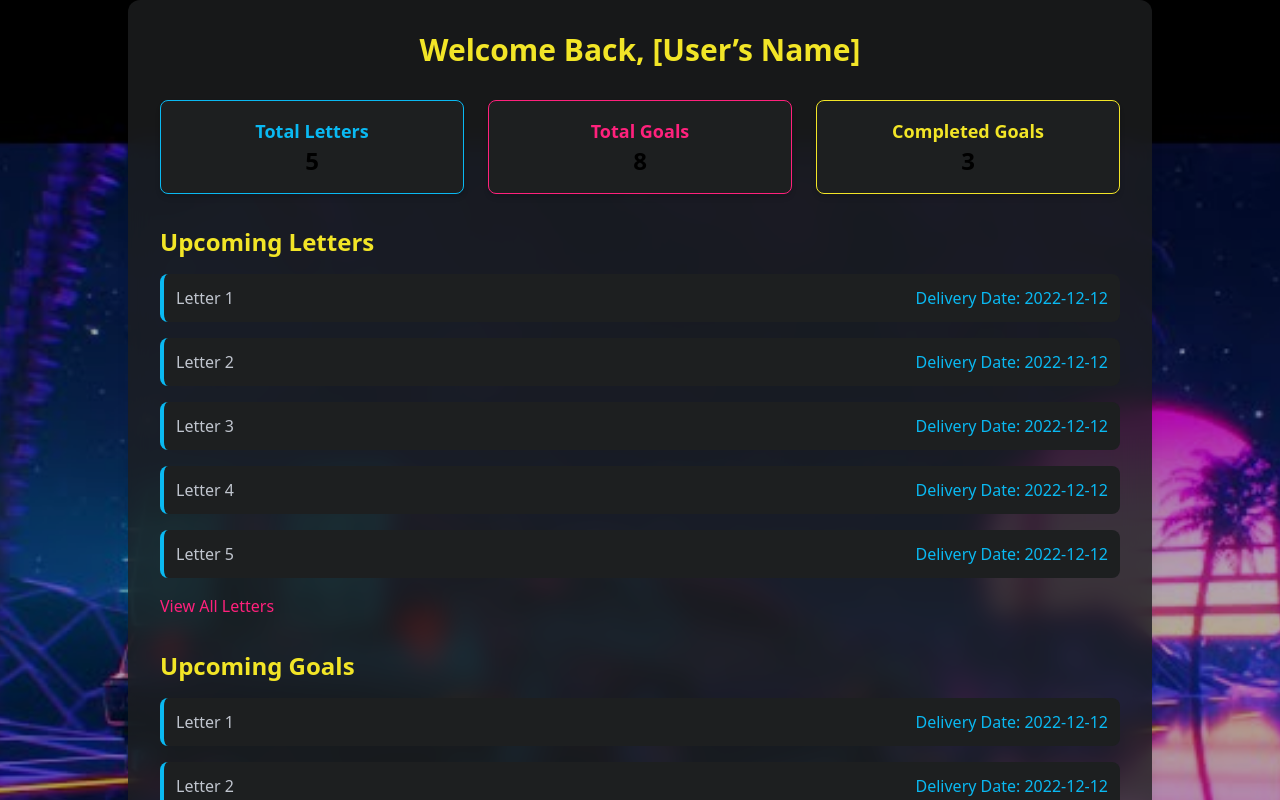
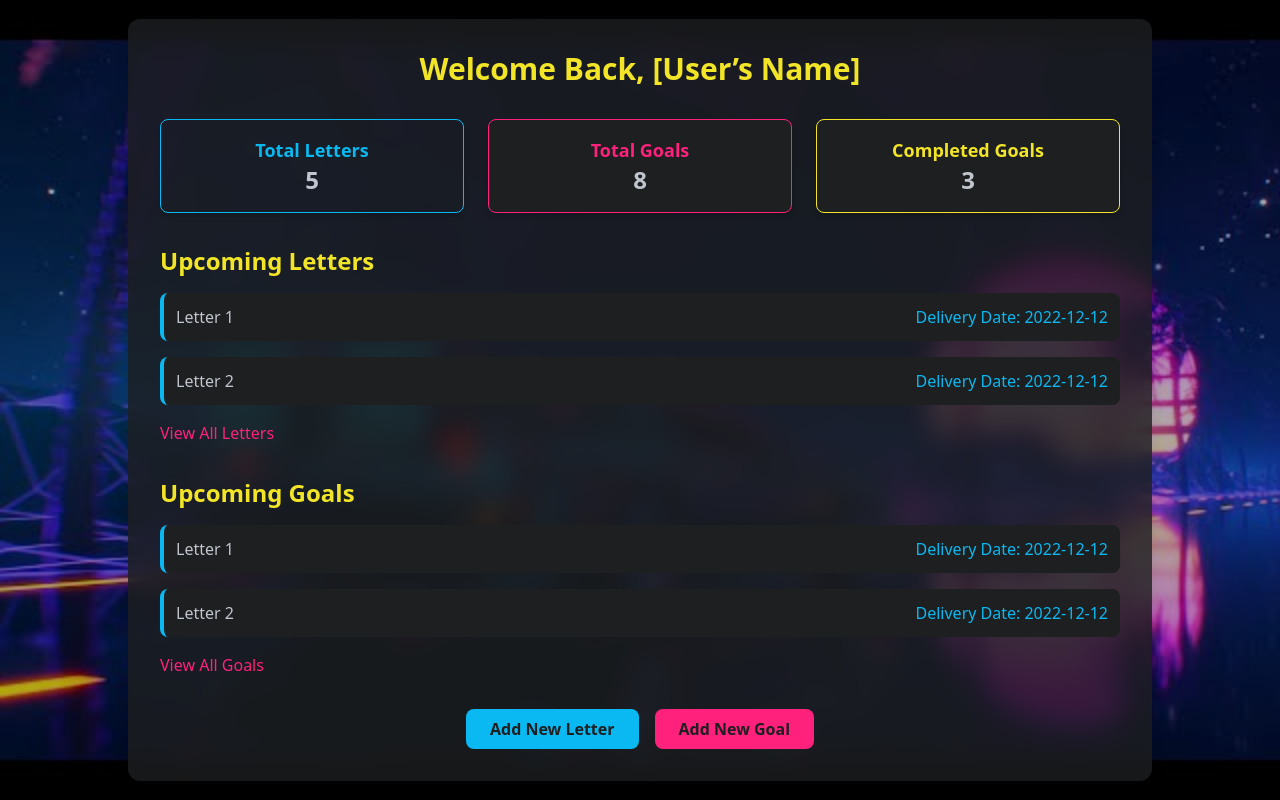
Before and after one commit to huuphuc-nguyen/RowdyHacksX-FutureSelf, a React (Vite) app: page /dashboard in a window 1280 px wide. Shown: the top 800 px of the page. Built offline with nearby package versions, Linux system fonts and the light colour scheme.

Commit message:
almost there...

```diff
--- /dev/null
+++ b/src/context/UserContext.js
@@ -0,0 +1,7 @@
+import { createContext, useContext } from 'react';
+
+export const UserContext = createContext();
+
+export const useUser = () => {
+  return useContext(UserContext);
+};
--- /dev/null
+++ b/src/context/UserProvider.jsx
@@ -0,0 +1,22 @@
+import { UserContext } from "./UserContext";
+import { useState } from "react";
+
+export const UserProvider = ({ children }) => {
+
+    const [user, setUser] = useState({ id: null, email: null, username: null });
+
+    // Function to update the user information
+    const loginUser = (id, email, username) => {
+      setUser({ id, email, username });
+    };
+
+    const logoutUser = () => {
+      setUser({ id: null, email: null, username: null });
+    };
+
+    return (
+      <UserContext.Provider value={{ user, loginUser, logoutUser }}>
+        {children}
+      </UserContext.Provider>
+    );
+    };
--- a/src/main.jsx
+++ b/src/main.jsx
@@ -1,13 +1,14 @@
-import { StrictMode } from 'react'
+
 import { createRoot } from 'react-dom/client'
 import './index.css'
 import App from './App.jsx'
 import { BrowserRouter } from 'react-router-dom'
+import { UserProvider } from './context/UserProvider.jsx'
 
 createRoot(document.getElementById('root')).render(
-  <StrictMode>
     <BrowserRouter>
-      <App />
+      <UserProvider>
+        <App />
+      </UserProvider>
     </BrowserRouter>
-  </StrictMode>,
 )
--- a/src/pages/AddLetter/AddLetter.jsx
+++ b/src/pages/AddLetter/AddLetter.jsx
@@ -5,6 +5,7 @@ import * as yup from 'yup';
 import { toast } from 'sonner';
 import { supabase } from '../../client';
 import background from '../../assets/background2.jpg';
+import {useUser} from '../../context/UserContext'
 
 const schema = yup.object().shape({
   title: yup
@@ -26,13 +27,17 @@ const AddLetter = () => {
     resolver: yupResolver(schema)
   });
 
+  const {user} = useUser();
+  console.log(user);
+
   const onSubmit = async (data) => {
 
     const {error} = await supabase.from('letter').insert([
         {
             title: data.title,
             content: data.content,
-            delivery_date: data.deliveryDate
+            delivery_date: data.deliveryDate,
+            id_user: user.id
         }
     ]);
     if (error) {
--- a/src/pages/Dashboard/Dashboard.jsx
+++ b/src/pages/Dashboard/Dashboard.jsx
@@ -6,22 +6,16 @@ import { date } from 'yup';
 
 const Dashboard = () => {
     const list=[{
+        id:1,
         content: 'Letter 1',
         date: '2022-12-12'
     },{
+        id:2,
         content: 'Letter 2',
         date: '2022-12-12'
-    },{
-        content: 'Letter 3',
-        date: '2022-12-12'
-    },{
-        content: 'Letter 4',
-        date: '2022-12-12'
-    },{
-        content: 'Letter 5',
-        date: '2022-12-12'
-    }
+    },
     ]
+
   return (
     <main
     className={`min-h-screen w-full bg-cover grid place-items-center bg-center bg-no-repeat before:content-[''] before:absolute before:inset-0 before:bg-black before:opacity-30`}
@@ -35,17 +29,17 @@ const Dashboard = () => {
 
         {/* Quick Stats Overview */}
         <div className="grid grid-cols-1 md:grid-cols-3 gap-6 mb-8">
-          <div className="bg-darkCharcoal p-4 rounded-lg shadow-md text-center border border-electricBlue">
+          <div className="bg-metall p-4 rounded-lg shadow-md text-center border border-electricBlue">
             <h3 className="text-lg font-bold text-electricBlue">Total Letters</h3>
-            <p className="text-2xl font-bold">5</p>
+            <p className="text-2xl font-bold text-metallicSilver">5</p>
           </div>
           <div className="bg-darkCharcoal p-4 rounded-lg shadow-md text-center border border-neonPink">
             <h3 className="text-lg font-bold text-neonPink">Total Goals</h3>
-            <p className="text-2xl font-bold">8</p>
+            <p className="text-2xl font-bold text-metallicSilver">8</p>
           </div>
           <div className="bg-darkCharcoal p-4 rounded-lg shadow-md text-center border border-cyberYellow">
             <h3 className="text-lg font-bold text-cyberYellow">Completed Goals</h3>
-            <p className="text-2xl font-bold">3</p>
+            <p className="text-2xl font-bold text-metallicSilver">3</p>
           </div>
         </div>
 
--- a/src/pages/Login/Login.jsx
+++ b/src/pages/Login/Login.jsx
@@ -7,6 +7,7 @@ import background from "../../assets/background2.jpg";
 import { useNavigate } from "react-router-dom";
 import { toast } from "sonner";
 import { supabase } from "../../client.js";
+import { useUser } from "../../context/UserContext.js";
 
 const schema = yup.object().shape({
   userName: yup.string().required("Please enter your username"),
@@ -15,6 +16,7 @@ const schema = yup.object().shape({
 
 const Login = () => {
   const navigate = useNavigate();
+    const {loginUser} = useUser();
 
   const {
     register,
@@ -40,6 +42,7 @@ const Login = () => {
         toast.error("Wrong username or password");
       } else {
         // Redirect to dashboard if login is successful
+        loginUser(user.id, user.email, user.name)
         navigate("/dashboard");
         reset();
       }
--- a/src/pages/Signup/Signup.jsx
+++ b/src/pages/Signup/Signup.jsx
@@ -34,7 +34,7 @@ const Signup = () => {
     } else {
         toast.success('Created account successfully');
         reset(); // Clear form only if the insertion was successful
-        navigate('/dashboard');
+        navigate('/login');
     }
   };
 
```
